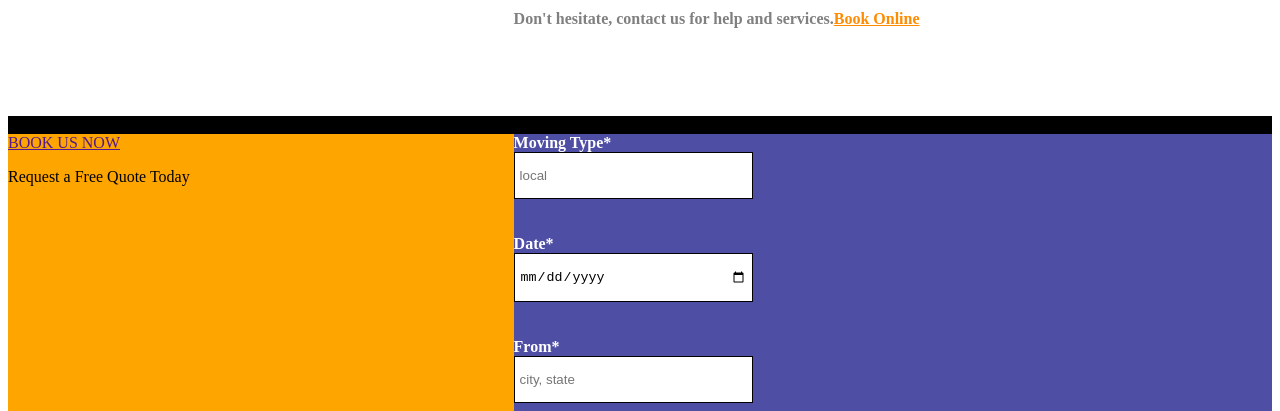
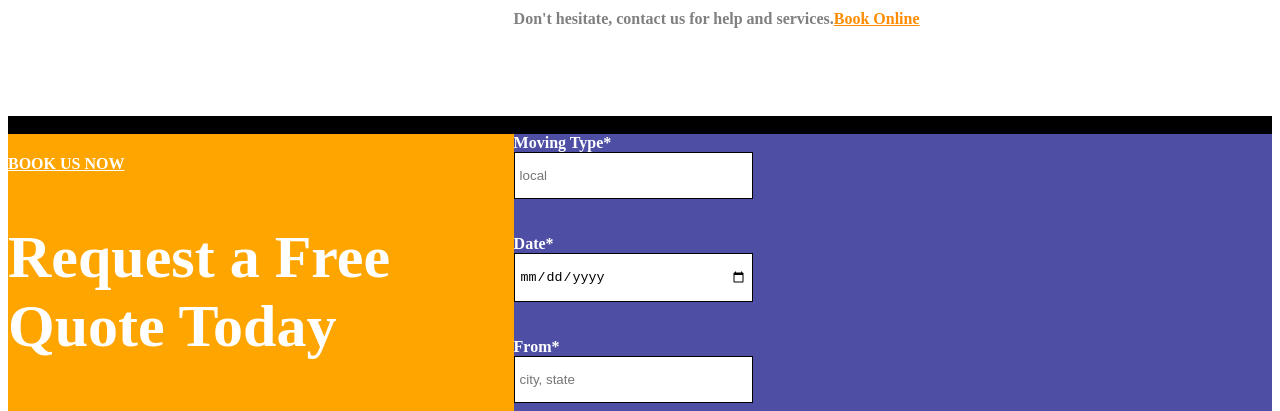
Before and after one commit to Lavender-Anyango/WordPress_Website, a plain HTML site: page index.html in a window 1280 px wide. Shown: the part 2780-3191 px from the top of the page. Drawn offline with Linux system fonts and the light colour scheme.

Commit message:
updating the navbar styling

```diff
--- a/index.html
+++ b/index.html
@@ -226,8 +226,8 @@
 
         <div class="ad">
                 <div class="booking">
-                    <a href="">BOOK US NOW</a>
-                    <p> Request a Free Quote Today</p>
+                    <h4 class="riad1">BOOK US NOW</h4>
+                    <h2 class="header3"> Request a Free Quote Today</h2>
                 </div>
                 <div>
                     <form>
--- a/style.css
+++ b/style.css
@@ -285,6 +285,15 @@ label {
     font-weight: bolder;
     margin-left: 8%;
 }
+.riad1{
+    text-decoration: underline;
+    color: white;
+    font-weight: bold;
+}
+.header3{
+    font-size: 60px;
+    color: white;
+}
 
 /* Media queries for responsiveness */
 
```
